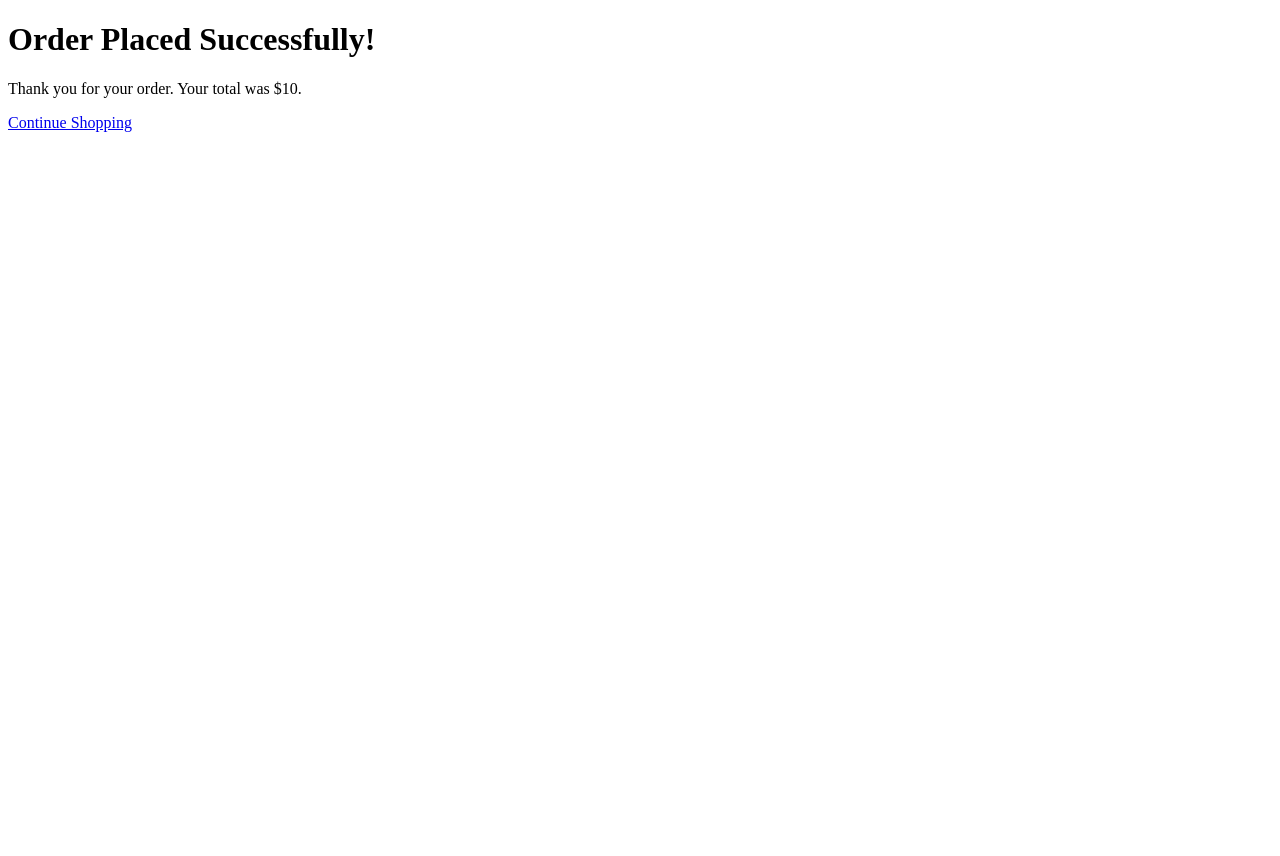
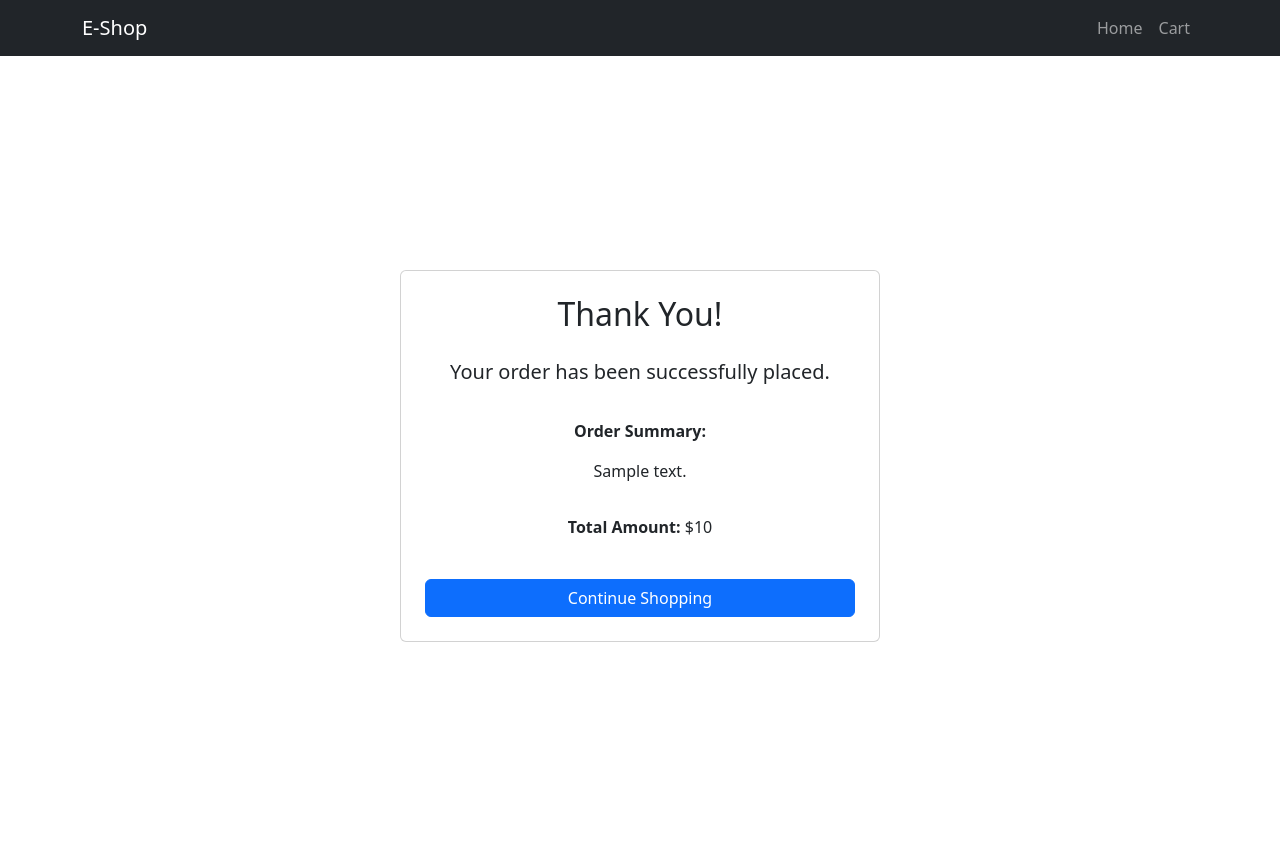
Before and after one commit to Crow-6-9/flask, a Flask app: template templates/order_placed.html in a window 1280 px wide. Before the commit the page ends 132 px from the top, so only its background shows below. Run offline with Flask 3, Linux system fonts and the light colour scheme; the template is opened without the code that fills it: most values are stand-ins (such as "Sample title", 1, 10 or a date in 2020); some libraries are stand-ins or nearby versions.

Commit message:
Update order_placed.html

```diff
--- a/templates/order_placed.html
+++ b/templates/order_placed.html
@@ -3,11 +3,36 @@
 <head>
     <meta charset="UTF-8">
     <meta name="viewport" content="width=device-width, initial-scale=1.0">
-    <title>Order Placed</title>
+    <title>Order Confirmation - E-Shop</title>
+    <link href="https://cdn.jsdelivr.net/npm/bootstrap@5.3.0/dist/css/bootstrap.min.css" rel="stylesheet">
+    <link rel="stylesheet" href="{{ url_for('static', filename='css/style.css') }}">
 </head>
 <body>
-    <h1>Order Placed Successfully!</h1>
-    <p>Thank you for your order. Your total was ${{ total }}.</p>
-    <a href="/home">Continue Shopping</a>
+    <header>
+        <nav class="navbar navbar-expand-lg navbar-dark bg-dark">
+            <div class="container">
+                <a class="navbar-brand" href="/">E-Shop</a>
+                <div class="collapse navbar-collapse" id="navbarNav">
+                    <ul class="navbar-nav ms-auto">
+                        <li class="nav-item"><a class="nav-link" href="/home">Home</a></li>
+                        <li class="nav-item"><a class="nav-link" href="/cart">Cart</a></li>
+                    </ul>
+                </div>
+            </div>
+        </nav>
+    </header>
+
+    <main class="d-flex justify-content-center align-items-center" style="min-height: 100vh;">
+        <div class="card p-4 text-center" style="width: 30rem;">
+            <h2 class="card-title mb-4">Thank You!</h2>
+            <p class="lead">Your order has been successfully placed.</p>
+            <p class="mt-3"><strong>Order Summary:</strong></p>
+            <p>{{ order_details }}</p>
+            <p class="mt-3"><strong>Total Amount:</strong> ${{ total }}</p>
+            <a href="/home" class="btn btn-primary mt-4">Continue Shopping</a>
+        </div>
+    </main>
+
+    <script src="https://cdn.jsdelivr.net/npm/bootstrap@5.3.0/dist/js/bootstrap.bundle.min.js"></script>
 </body>
 </html>
```
